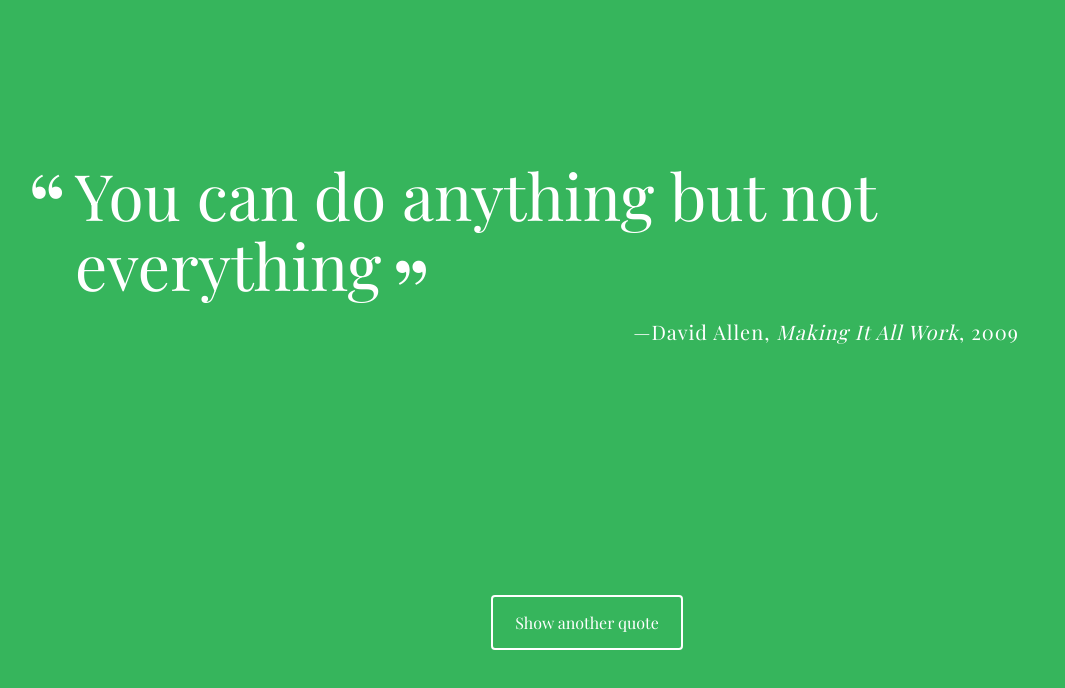
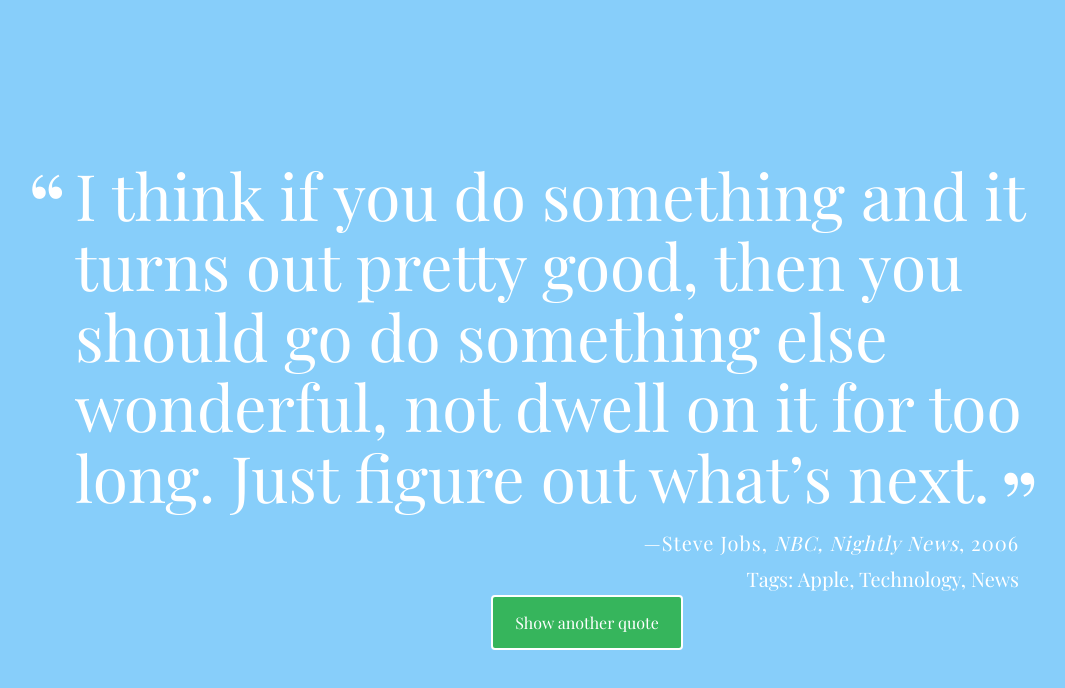
Before and after one commit to jacobnollette/treehouse_fsj_01_random_quote_generator, a plain HTML site: page index.html in a window 1280 px wide. Both pictures are taken after a click on the button "Show another quote". Shown: the whole page, without its empty margins (53-1118 px from the left). Drawn offline with nearby package versions, Linux system fonts and the light colour scheme; a web font is replaced by a local one.

Commit message:
interval bang
Signed-off-by: Jacob Nollette <jacob@jacobnollette.com>

```diff
--- a/css/styles.css
+++ b/css/styles.css
@@ -36,7 +36,7 @@ body {
   position: absolute;
 }
 .source {
-  font-size: 1.25rem;;
+  font-size: 1.25rem;
   letter-spacing: 0.05em;
   line-height: 1.1;
   text-align: right;
@@ -55,6 +55,15 @@ body {
 .year:before {
   content: ", ";
   font-style: normal;
+}
+.tags {
+	  font-size: 1.25rem;
+	text-align: right;
+	margin-right: 4em;
+}
+.tags:before {
+	content: "Tags: ";
+
 }
 
 #loadQuote {
--- a/index.html
+++ b/index.html
@@ -5,18 +5,19 @@
 	<title>Random Quotes</title>
 	<link href='https://fonts.googleapis.com/css?family=Playfair+Display:400,400italic,700,700italic' rel='stylesheet' type='text/css'>
 	<link rel="stylesheet" href="css/normalize.css">
-	<link rel="stylesheet" href="css/styles.css">
+	<link rel="stylesheet" href="css/styles.css?a=1001">
 </head>
 <body>
 	<div class="container">
 		<div id="quote-box">
 			<p class="quote">You can do anything but not everything</p>
-			<p class="source">David Allen<span class="citation">Making It All Work</span><span class="year">2009</span></p>
+			<p class="source"><span class="source_actual"></span><span class="citation"></span><span class="year"></span></p>
+			<p class="tags"></p>
 		</div>
 		<button id="loadQuote">Show another quote</button>
 	</div>
 	<script src="js/lib/underscore.js"></script>
 	<script src="js/lib/jquery.js"></script>
-	<script src="js/app.js"></script>
+	<script src="js/app.js?a=1001"></script>
 </body>
 </html>
--- a/js/app.js
+++ b/js/app.js
@@ -1,3 +1,192 @@
-// event listener to respond to "Show another quote" button clicks
-// when user clicks anywhere on the button, the "printQuote" function is called
-document.getElementById('loadQuote').addEventListener("click", printQuote, false);
+(function($, _) {
+
+
+	/**
+	 *  Here we have my nerdy quotes
+	 */
+	var quotes = [
+		{
+			quote: "I think if you do something and it turns out pretty good, then you should go do something else wonderful, not dwell on it for too long. Just figure out what’s next.",
+			source: "Steve Jobs",
+			citation: "NBC, Nightly News",
+			year: 2006,
+			tags: "Apple, Technology, News"
+		},
+		{
+			quote: "Two things are infinite: the universe and human stupidity; and I'm not sure about the universe.",
+			source: "Albert Einstein",
+			tags: "Historical, The Universe"
+		},
+		{
+			quote: "Lou. Give me a milk... Chocolate.",
+			source: "George McFly",
+			citation: "Back to the Future",
+			year: 1985,
+			tags: "Film, Fiction"
+		},
+		{
+			quote: "Chewie, we're home.",
+			source: "Han Solo",
+			citation: "Star Wars: The Force Awakens",
+			year: 2015,
+			tags: "Film, Fiction"
+		},
+		{
+			quote: "What's up? Ladies and Gentlemen of Youtube; Boogie 2988 coming at you live, from the power of the internet",
+			source: "Boogie2988",
+			citation: "Youtube - Boogie2988",
+			tags: "Video, Internet, Youtube"
+		}
+	];
+
+
+	var colors = [
+		"red", "green", "cyan", "crimson", "coral", "deeppink", "fuchsia", "greenyellow","lawngreen", "lightskyblue"
+	];
+
+
+	var applyRandomBackground = function () {
+
+		/**
+		 * Fix the ceiling, because the array starts with 0
+		 */
+		 var color_length_fix = colors.length - 1;
+
+		/**
+		 * Select color
+		 */
+		var the_color = _.random( 0, color_length_fix );
+		the_color = colors[the_color];  //  select array by index;
+
+		$("body").css("background-color", the_color);
+	}
+
+	var getRandomQuote = function () {
+
+		/**
+		 * Fix the ceiling, because arrays start with 0
+		 */
+		var quote_length_fix = quotes.length - 1;
+
+		/**
+		 * Use underscore to generate a random number, within our range
+		 */
+		var quote_item_select = _.random( 0, quote_length_fix );
+
+		/**
+		 * Output select quote
+		 */
+		return quotes[quote_item_select];
+
+
+	}
+
+
+	var printQuote = function () {
+
+		/**
+		 * Get our random quote data
+		 */
+		 var the_quote = getRandomQuote();
+
+
+		/**
+		 * We're using the same css and html template...
+		 * Therefore, we adding an empty class, so-to hide the :before and :after css elements.
+		 * Also - only printing if the value is set. Otherwise, printing null.
+		 */
+
+
+		if ( the_quote.quote ) {
+			$("#quote-box .quote").text( the_quote.quote );
+			$("#quote-box .quote").show();
+		} else {
+			$("#quote-box .quote").text("");
+			$("#quote-box .quote").hide();
+
+		}
+
+		if ( the_quote.source ) {
+			$("#quote-box .source_actual").text( the_quote.source );
+			$("#quote-box .source_actual").show();
+		} else {
+			$("#quote-box .source_actual").text("");
+			$("#quote-box .source_actual").hide();
+		}
+
+		if ( the_quote.citation ) {
+			$("#quote-box .citation").text( the_quote.citation );
+			$("#quote-box .citation").show();
+		} else {
+			$("#quote-box .citation").text("");
+			$("#quote-box .citation").hide()
+		}
+
+		if ( the_quote.year ) {
+			$("#quote-box .year").text( the_quote.year );
+			$("#quote-box .year").show();
+		} else {
+			$("#quote-box .year").text("");
+			$("#quote-box .year").hide();
+		}
+
+		if ( the_quote.tags ) {
+			$("#quote-box .tags").text( the_quote.tags );
+			$("#quote-box .tags").show();
+		} else {
+			$("#quote-box .tags").text("");
+			$("#quote-box .tags").hide();
+		}
+
+	}
+
+
+
+
+
+	var lazyInterval;  //  here's where we store our interval ID, for lazyCheck
+
+	var lazyCheck = function () {
+
+		/**
+		 * Every 30 seconds, fire iteration method
+		 */
+		lazyInterval = setInterval( function () {
+			fireMethod();
+		}, 30000);
+
+
+	}
+
+
+
+
+	var fireMethod = function () {
+
+
+		printQuote();
+		applyRandomBackground();
+		clearInterval( lazyInterval );  //  reset the interval (lazyCheck)
+		lazyCheck();  //  restart interval
+	}
+
+	/**
+	 * This is our jquerified click function
+	 */
+	$("#loadQuote").click( function () {
+		fireMethod();
+	})
+
+	/**
+	 * On load, run the script!
+	 */
+	 $(document).ready(function(){
+		fireMethod();
+		lazyCheck();
+	});
+
+
+
+
+
+})(jQuery, _); // Fully reference jQuery after this point.
```
